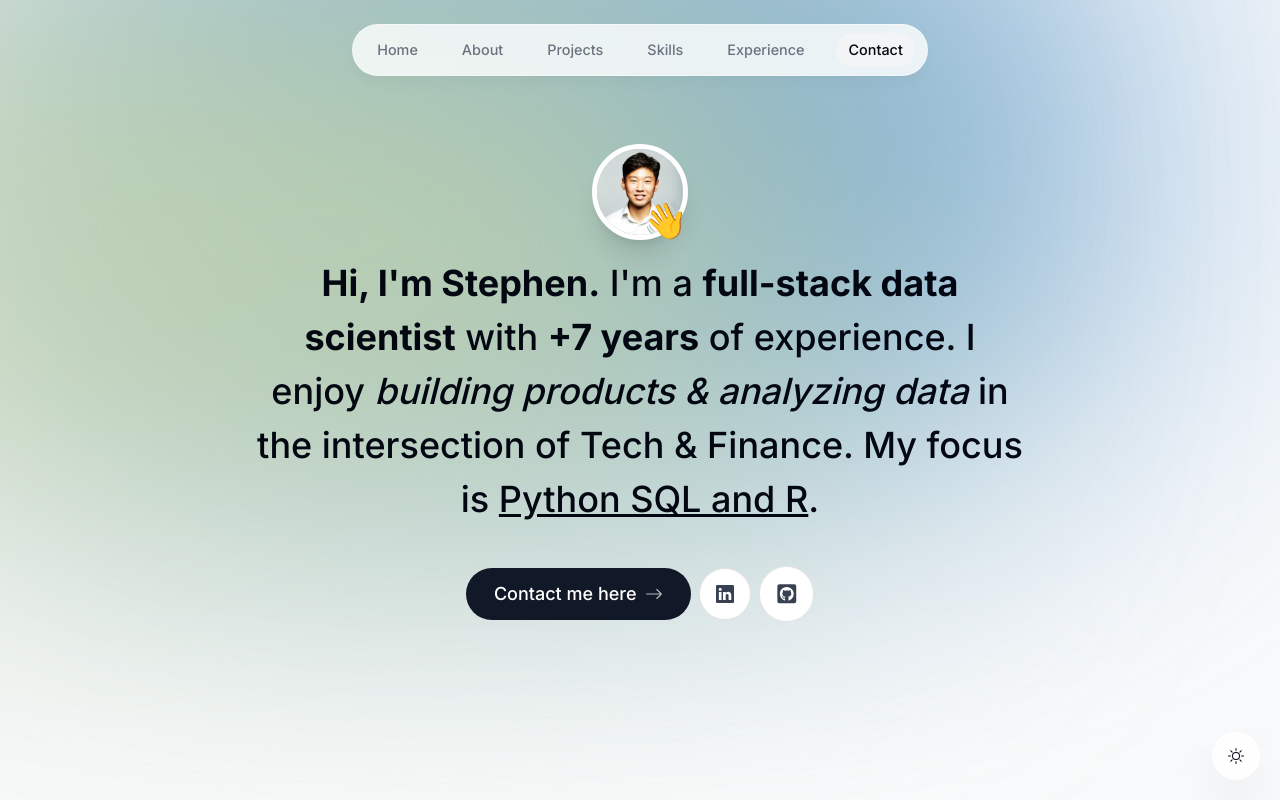
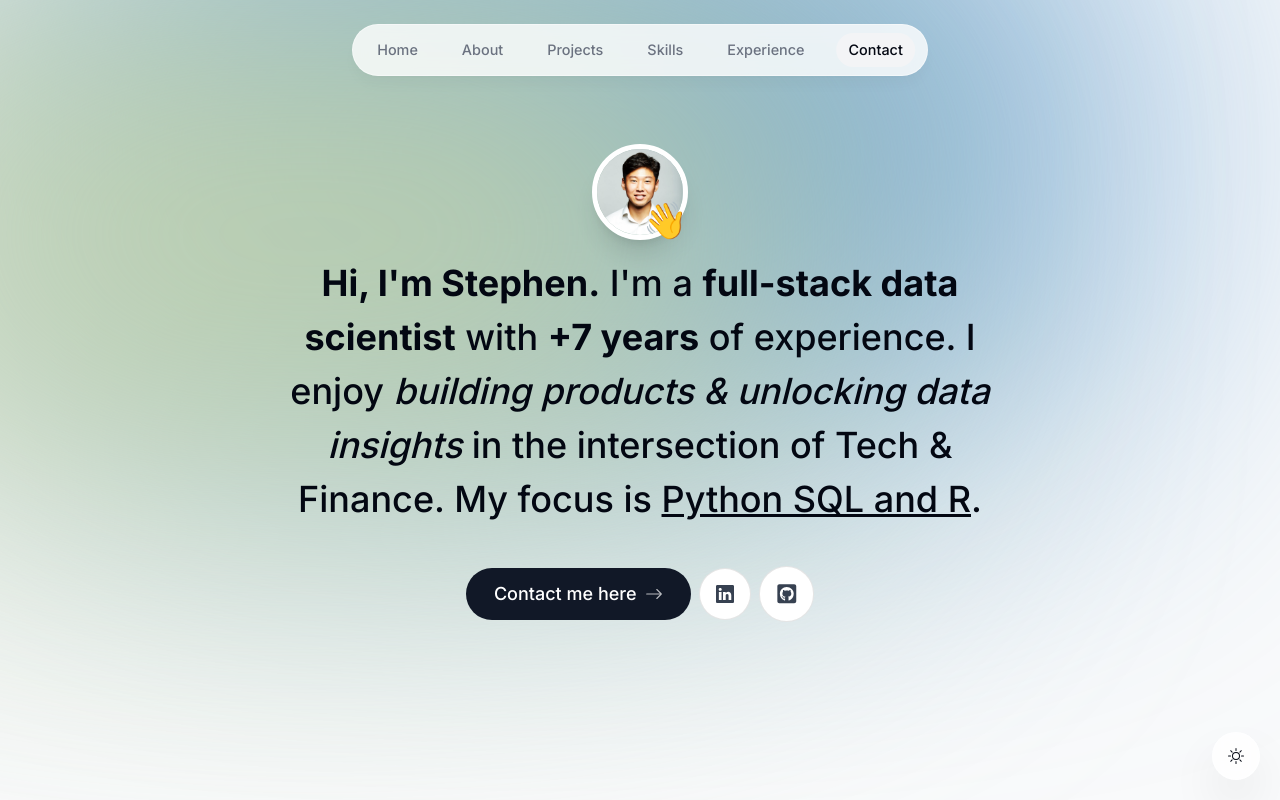
Before and after one commit to shkim22/portfolio-website, a Next.js app: page / in a window 1280 px wide. Shown: the top 800 px of the page. Built offline with nearby package versions, Linux system fonts and the light colour scheme.

Commit message:
Update intro.tsx

```diff
--- a/components/intro.tsx
+++ b/components/intro.tsx
@@ -68,7 +68,7 @@ export default function Intro() {
         <span className="font-bold">Hi, I'm Stephen.</span> I'm a{" "}
         <span className="font-bold">full-stack data scientist</span> with{" "}
         <span className="font-bold">+7 years</span> of experience. I enjoy
-         <span className="italic"> building products & analyzing data </span>in the intersection of Tech & Finance. My focus is{" "}
+         <span className="italic"> building products & unlocking data insights </span>in the intersection of Tech & Finance. My focus is{" "}
         <span className="underline">Python SQL and R</span>.
       </motion.h1>
 
```
